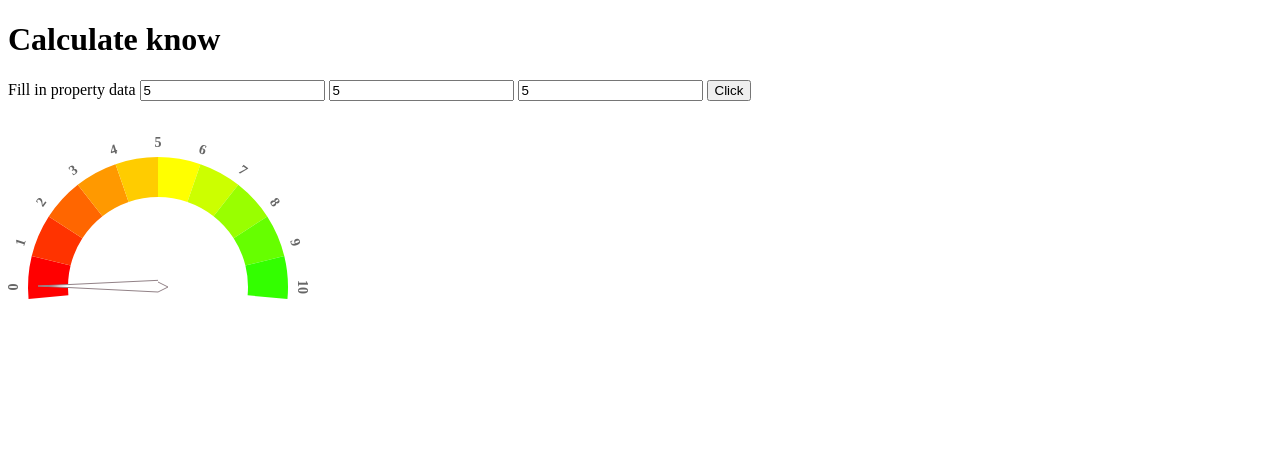
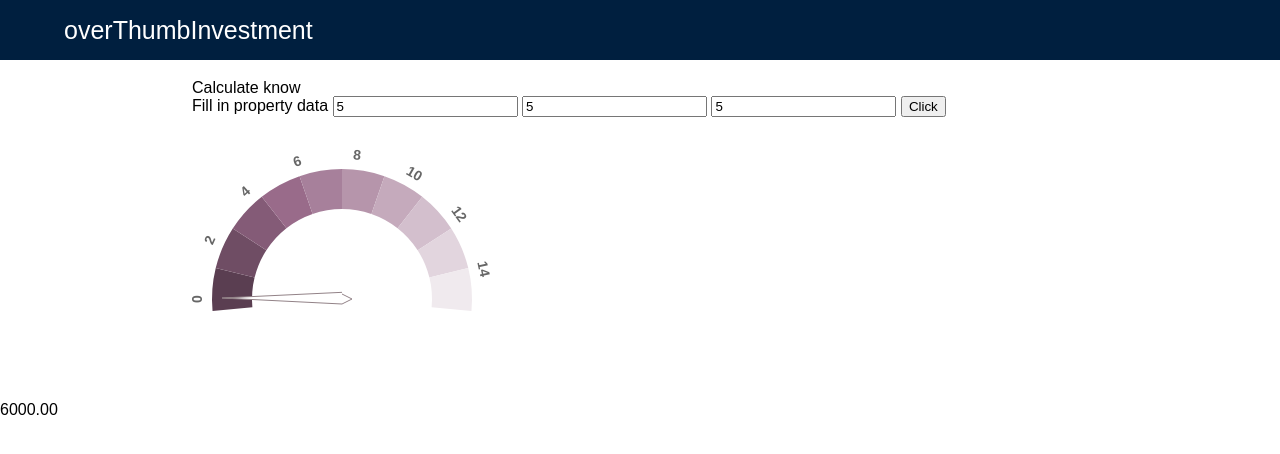
Before and after one commit to JanViefhues/overThumbInvestment, a website built with webpack: page dist/index.html in a window 1280 px wide. Both pictures are taken after typing "5", "5", "5" into the empty fields and a click on the button "Click". Built offline with nearby package versions, Linux system fonts and the light colour scheme.

Commit message:
added some css

```diff
--- a/src/properties.js
+++ b/src/properties.js
@@ -1,67 +1,6 @@
 import { dsvFormat } from "d3";
 
-// let propertyData;
-
-// const __styleIncomeRate = value => {
-//   const svg = d3
-//     .select("#testDiv")
-//     .append("svg")
-//     .attr("width", 200)
-//     .attr("height", 200)
-//     .style("background-color", "#666666");
-
-//   svg
-//     .selectAll("cirlce")
-//     .data(value)
-//     .enter()
-//     .append("circle")
-//     .attr("cx", 20)
-//     .attr("cy", 10)
-//     .attr("r", 5);
-// };
-
-// const _calculateIncomeRate = propertyData => {
-//   let rent = propertyData.size * propertyData.squareMeterRent * 12; // total rent / year
-//   let rate = (rent / propertyData.price) * 100; // calculate incomeRate
-//   let roundedRate = rate.toFixed(2);
-//   // return `${roundedRate} %`;
-//   return roundedRate;
-//   updateReadings(roundedRate);
-// };
-
-// const getInput = event => {
-//   event.preventDefault();
-
-//   propertyData = {
-//     price: document.getElementById("priceInput").value,
-//     size: document.getElementById("squareMetersInput").value,
-//     squareMeterRent: document.getElementById("rentInput").value
-//   };
-//   console.log(propertyData);
-
-//   // deletes the old element from the DOM before rendering the new
-//   let oldEle = document.getElementById("testDiv");
-//   if (oldEle) oldEle.remove();
-
-//   // rendering the calculated rent on the page for testing
-//   let result = document.createElement("p");
-//   result.setAttribute("id", "testDiv");
-//   result.innerHTML = _calculateIncomeRate(propertyData);
-//   document.body.appendChild(result);
-//   let data = _calculateIncomeRate(propertyData);
-//   __styleIncomeRate(data);
-// };
-
-// document.addEventListener("DOMContentLoaded", () => {
-//   document.getElementById("btnProperty").addEventListener("click", getInput, );
-// });
-
-
-
-
-
-// d3 for rendering the gauge-chart
-
+//  :Part1: -----------------Creating gauge chart------------------ //
 
 let gauge = function(container, configuration) {
   let that = {};
@@ -91,7 +30,9 @@ let gauge = function(container, configuration) {
     labelFormat: d3.format("d"),
     labelInset: 10,
 
-    arcColorFn: d3.interpolateHsl(d3.rgb("#ff0000"), d3.rgb("#00ff00"))
+    // arcColorFn: d3.interpolateHsl(d3.rgb("#ff0000"), d3.rgb("#00ff00"))
+
+    arcColorFn: d3.interpolateHsl(d3.rgb("#5A3E51"), d3.rgb("#FFFF"))
   };
   let range = undefined;
   let r = undefined;
@@ -162,7 +103,7 @@ let gauge = function(container, configuration) {
   }
   that.isRendered = isRendered;
 
-  function render(newValue) {
+  function renderChart(newValue) {
     svg = d3
       .select(container)
       .append("svg:svg")
@@ -229,7 +170,8 @@ let gauge = function(container, configuration) {
 
     update(newValue === undefined ? 0 : newValue);
   }
-  that.render = render;
+  that.renderChart = renderChart;
+
   function update(newValue, newConfiguration) {
     if (newConfiguration !== undefined) {
       configure(newConfiguration);
@@ -249,60 +191,64 @@ let gauge = function(container, configuration) {
   return that;
 };
 
-function onDocumentReady() {
+// setting the size values for the gaug graph
 let powerGauge = gauge("#power-gauge", {
   size: 300,
+  widht: 100,
   clipWidth: 300,
-    clipHeight: 300,
+  clipHeight: 250,
   ringWidth: 40,
-    maxValue: 10,
-    transitionMs: 4000
+  maxValue: 15,
+  transitionMs: 5000
 });
-  powerGauge.render();
 
-  function updateReadings(x) {
-  //   // just pump in random data here...
-    powerGauge.update(x);
+
+
+
+
+//  :Part2: ---------------- Connection logic to gauge chart ----------------- //
+
+// rendring the gauge with default value of 0;
+function onDocumentReady(gauge) {
+  gauge.renderChart();
+  gauge.update(0);
 }
 
-  // updateReadings();
-  // every few seconds update reading values
-  // updateReadings();
-  // setInterval(function() {
-  //   updateReadings();
-  // },  500 * 1);
+// updating the gauge with the user input (incomeRate)
+function updateGauge(gauge2, num) {
+  gauge2.update(num);
 }
 
+// when want render the gauge graph when the document is loaded
 if (!window.isLoaded) {
   window.addEventListener(
     "load",
     function() {
-      onDocumentReady();
+      onDocumentReady(powerGauge);
     },
     false
   );
 } else {
-  onDocumentReady();
+  onDocumentReady(powerGauge);
 }
 
 
-
+// :Part3: -------- Getting the input data and do calculation ------------- //
 
 let propertyData;
-
+// let incomeRate;
 
 const _calculateIncomeRate = propertyData => {
   let rent = propertyData.size * propertyData.squareMeterRent * 12; // total rent / year
   let rate = (rent / propertyData.price) * 100; // calculate incomeRate
   let roundedRate = rate.toFixed(2);
-  // return `${roundedRate} %`;
-  // return roundedRate;
-  updateReadings(roundedRate);
+  console.log(`${roundedRate} %`); //`${roundedRate} %`;
+
+  return roundedRate;
 };
 
 const getInput = event => {
   event.preventDefault();
-
   propertyData = {
     price: document.getElementById("priceInput").value,
     size: document.getElementById("squareMetersInput").value,
@@ -310,17 +256,18 @@ const getInput = event => {
   };
   console.log(propertyData);
 
-  // deletes the old element from the DOM before rendering the new
-  let oldEle = document.getElementById("testDiv");
+  // deletes old element from DOM before rendering  new
+  let oldEle = document.getElementById("IncomeRate");
   if (oldEle) oldEle.remove();
 
-  // rendering the calculated rent on the page for testing
-  // let result = document.createElement("p");
-  // result.setAttribute("id", "testDiv");
-  // result.innerHTML = _calculateIncomeRate(propertyData);
-  // document.body.appendChild(result);
-  _calculateIncomeRate(propertyData);
-  // __styleIncomeRate(data);
+  // rendering calculated rent rate on page
+  let result = document.createElement("p");
+  result.setAttribute("id", "IncomeRate");
+  result.innerHTML = _calculateIncomeRate(propertyData);
+  document.body.appendChild(result);
+
+  let incomeRate = _calculateIncomeRate(propertyData);
+  updateGauge(powerGauge, incomeRate);
 };
 
 document.addEventListener("DOMContentLoaded", () => {
```
Also changed, not shown: dist/index.html, dist/styles.css, dist/styles.scss, 2 other files. Lines whose indentation alone changed are shown as unchanged.
